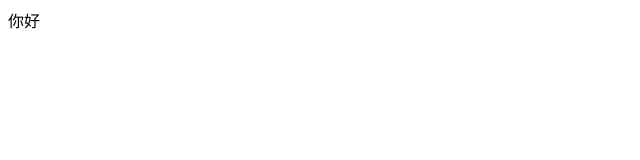
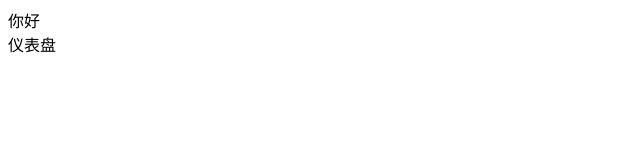
Before and after one commit to cqz1123/-, a Vue app: page /dashboard in a window 1280 px wide. Before the commit this address had no page. Shown: the top 160 px of the page, without its empty margins (0-640 px from the left). Built offline with nearby package versions, Linux system fonts and the light colour scheme.

Commit message:
路由配置成功

```diff
--- a/src/App.vue
+++ b/src/App.vue
@@ -3,6 +3,7 @@
 <template>
   <div id="app">
     你好
+    <router-view></router-view>
   </div>
 </template>
 
--- a/src/router/index.js
+++ b/src/router/index.js
@@ -2,7 +2,11 @@ import { createRouter, createWebHistory } from 'vue-router'
 
 const router = createRouter({
   history: createWebHistory(import.meta.env.BASE_URL),
-  routes: [],
+  routes: [{ path: '/', redirect: '/dashboard' },
+  { path: '/dashboard', component: () => import('@/views/Dashboard.vue') },
+  { path: '/products', component: () => import('@/views/Products.vue') },
+  { path: '/transactions', component: () => import('@/views/Transactions.vue') }
+],
 })
 
 export default router
--- a/src/views/Dashboard.vue
+++ b/src/views/Dashboard.vue
@@ -0,0 +1,5 @@
+<template>
+  <div>
+    仪表盘
+  </div>
+ </template>
--- a/src/views/Products.vue
+++ b/src/views/Products.vue
@@ -0,0 +1,5 @@
+<template>
+  <div>
+    商品管理
+  </div>
+ </template>
--- a/src/views/Transactions.vue
+++ b/src/views/Transactions.vue
@@ -0,0 +1,5 @@
+<template>
+  <div>
+    出入库管理
+  </div>
+ </template>
```
